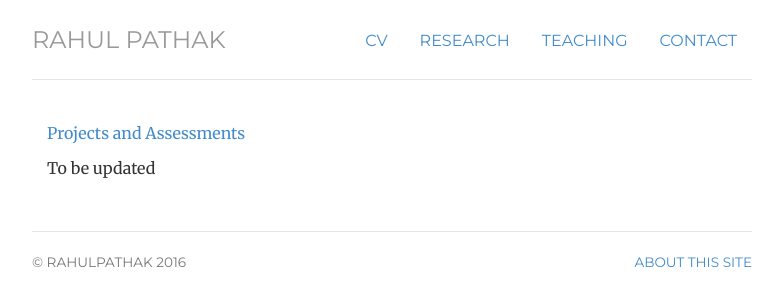
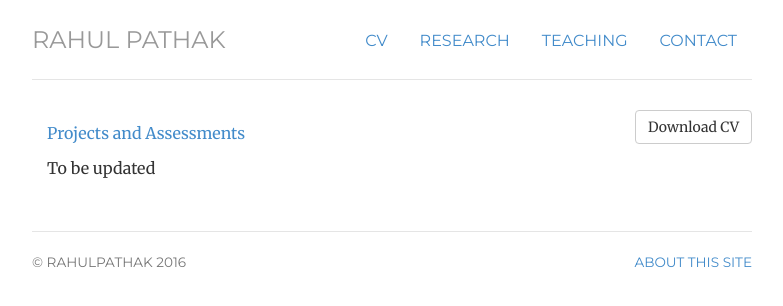
Before and after one commit to pathak-rahul/pathak-rahul.github.io, a Jekyll site: the page built from assignments/index.html, in a window 1280 px wide. Shown: the top 306 px of the page, without its empty margins (248-1031 px from the left). Built offline with Jekyll 4.4.1, drawn with Linux system fonts in a browser that asks for light colours.

Commit message:
Update index.html

```diff
--- a/assignments/index.html
+++ b/assignments/index.html
@@ -2,7 +2,11 @@
 layout: default
 title: assignment
 ---
+
+<a href="/files/8141.pdf" class="btn btn-default pull-right" title="Sample Project">Download CV</a>
+
 <div class="assignments">
+
 
 <div class="row marketing">
 	<div class="col-sm-12">
```
